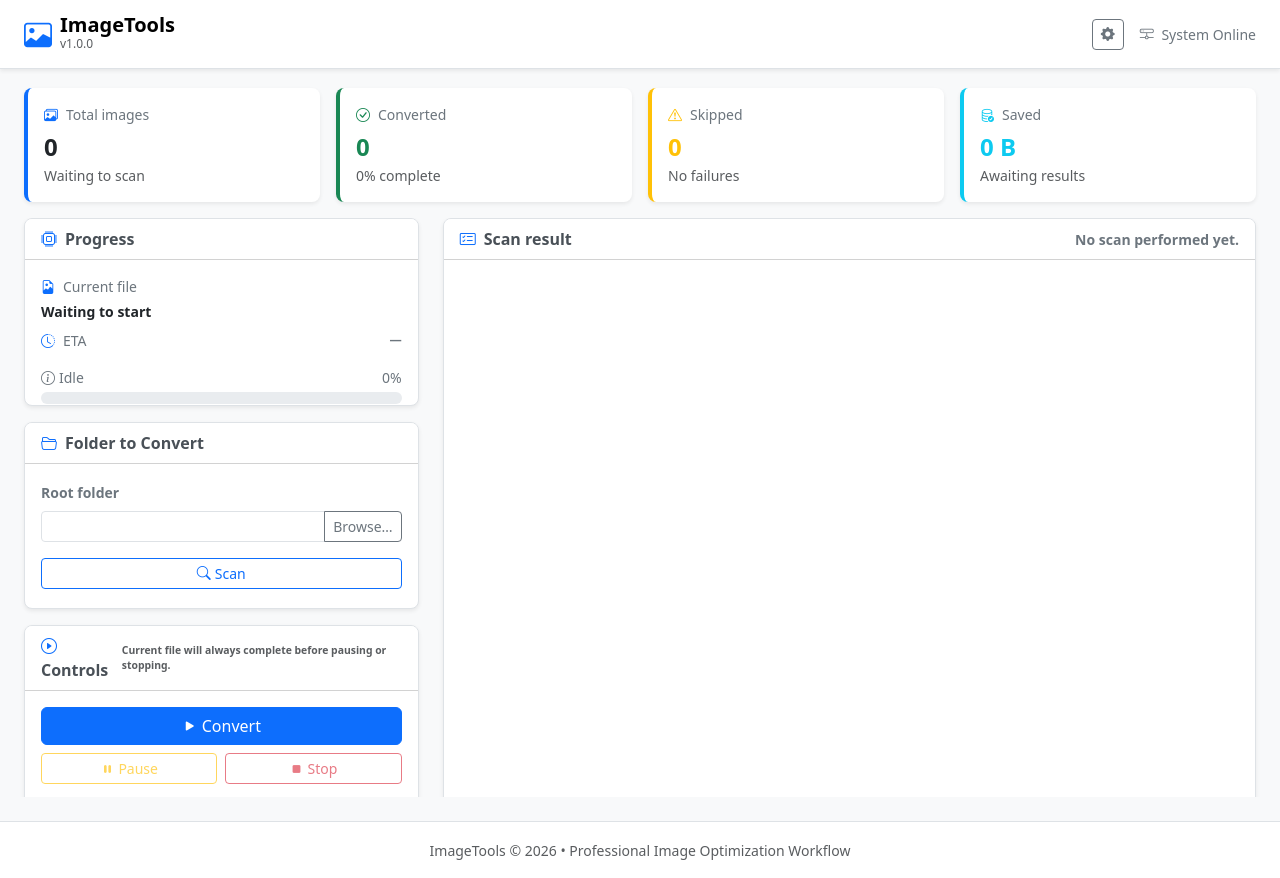
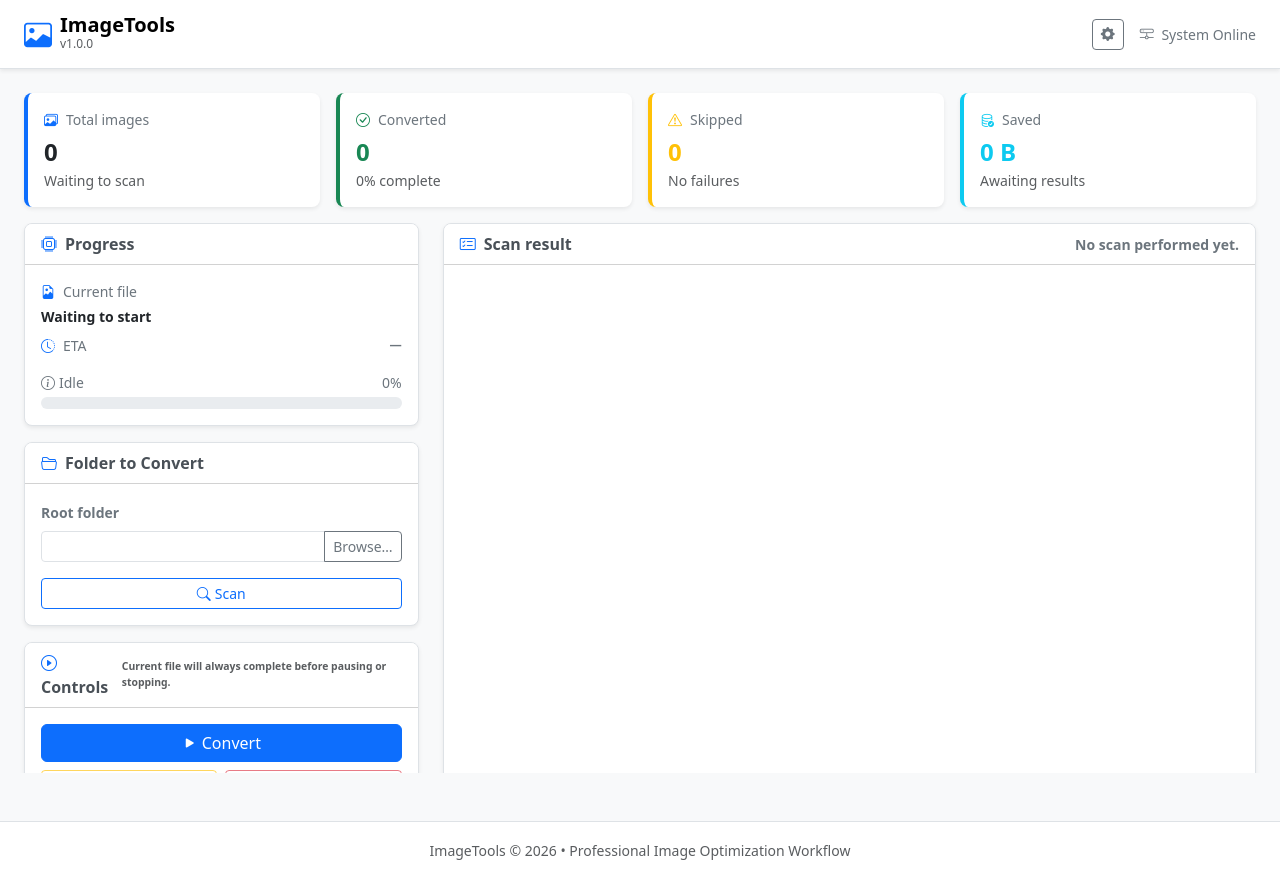
Before and after one commit to scott-dowell/ImageTools, a Flask app: page / in a window 1280 px wide. Run offline with Flask 3, Linux system fonts and the light colour scheme.

Commit message:
Fix card clipping and overflow issues by adjusting layout constraints and adding whitespace. Closes #42

```diff
--- a/templates/index.html
+++ b/templates/index.html
@@ -7,9 +7,9 @@
   <link href="https://cdn.jsdelivr.net/npm/bootstrap@5.3.3/dist/css/bootstrap.min.css" rel="stylesheet">
   <link rel="stylesheet" href="https://cdn.jsdelivr.net/npm/bootstrap-icons@1.11.3/font/bootstrap-icons.min.css">
   <style>
-    body { background: #f8f9fa; padding-top: 64px; height: 100vh; display: flex; flex-direction: column; overflow: hidden; }
+    body { background: #f8f9fa; height: 100vh; display: flex; flex-direction: column; overflow: hidden; margin: 0; }
     .navbar { border-bottom: 1px solid #dee2e6; flex-shrink: 0; }
-    .card { border-radius: 0.5rem; border: 1px solid #dee2e6; height: 100%; display: flex; flex-direction: column; overflow: hidden; }
+    .card { border-radius: 0.5rem; border: 1px solid #dee2e6; display: flex; flex-direction: column; overflow: hidden; }
     .card-header { font-weight: 600; color: #495057; flex-shrink: 0; }
     .card-body { flex: 1; overflow-y: auto; min-height: 0; }
     .folder-table { width: 100%; table-layout: fixed; }
@@ -28,7 +28,7 @@
       overflow-y: auto;
       overflow-x: hidden;
       display: block;
-      max-height: calc(100vh - 400px); /* Explicit constraint based on viewport height */
+      max-height: calc(100vh - 460px);
     }
     .results-wrapper {
       flex: 1;
@@ -37,13 +37,14 @@
       overflow: hidden;
       border: 1px solid #dee2e6;
       border-radius: 0.375rem;
+      min-height: 0; /* Add this */
     }
     .results-scroll table { margin-bottom: 0; }
     footer { z-index: 1030; position: relative; background: white; }
   </style>
 </head>
 <body>
-  <nav class="navbar navbar-expand-lg navbar-light bg-white fixed-top shadow-sm">
+  <nav class="navbar navbar-expand-lg navbar-light bg-white shadow-sm">
     <div class="container-fluid px-4">
       <a class="navbar-brand d-flex align-items-center" href="#">
         <i class="bi bi-image me-2 text-primary fs-3"></i>
@@ -63,7 +64,7 @@
     </div>
   </nav>
 
-  <div class="container-fluid flex-grow-1 d-flex flex-column overflow-hidden" style="min-height: 0; padding: 1.5rem;">
+  <div class="container-fluid flex-grow-1 d-flex flex-column overflow-hidden" style="min-height: 0; padding: 1.5rem; padding-bottom: 3rem;">
 
     <div class="row g-3 mb-3 flex-shrink-0">
       <div class="col-md-3">
@@ -114,7 +115,7 @@
 
     <div class="row g-4 flex-grow-1 overflow-hidden" style="min-height: 0;">
       <!-- Sidebar: Progress, Configuration, and Controls -->
-      <div class="col-lg-4 d-flex flex-column gap-3 flex-shrink-0 overflow-auto">
+      <div class="col-lg-4 d-flex flex-column gap-3 overflow-auto" style="min-height: 0;">
 
         <div class="card shadow-sm">
           <div class="card-header bg-white d-flex align-items-center">
@@ -200,8 +201,8 @@
       </div>
 
       <!-- Main Content: Scan Results -->
-      <div class="col-lg-8 d-flex flex-column" style="min-height: 0; max-height: 100%; overflow: hidden;">
-        <div class="card shadow-sm results-card overflow-hidden" style="max-height: 100%;">
+      <div class="col-lg-8 d-flex flex-column" style="min-height: 0;">
+        <div class="card shadow-sm results-card flex-grow-1 overflow-hidden">
           <div class="card-header bg-white d-flex align-items-center justify-content-between flex-shrink-0">
             <div class="d-flex align-items-center">
               <i class="bi bi-card-checklist me-2 text-primary"></i>Scan result
```
Also changed, not shown: CHANGELOG.md.
